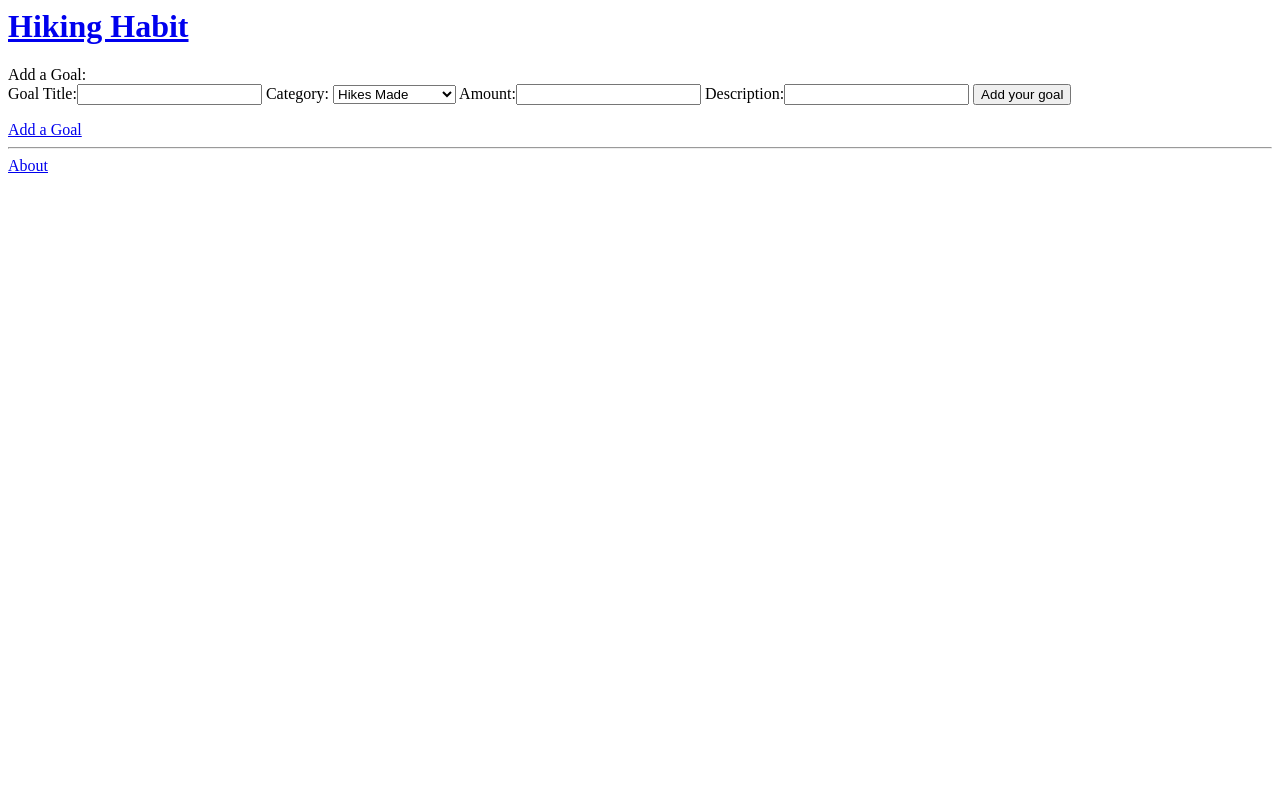
After one commit to katerina-kossler/hiking-habit, a Flask app: template templates/new_goal.html in a window 1280 px wide. The commit adds this page. Run offline with Flask 2, Linux system fonts and the light colour scheme; the template is opened without the code that fills it, so the values that code supplies are empty.

Commit message:
start adding submission routes to have user progress

```diff
--- a/server.py
+++ b/server.py
@@ -12,10 +12,7 @@ import requests
 
 key = os.environ["HIKINGPROJECT_KEY"]
 coordinates = pgeocode.Nominatim('us')
-
 app = Flask(__name__)
-
-# A secret key is needed to use Flask sessioning features
 
 # To-do: make actual key and store locally until full deployment
 app.secret_key = 'this-should-be-something-unguessable'
@@ -84,40 +81,32 @@ def intake_user_info():
     created_on = date.today()
     first_name = request.form.get("first")
     last_name = request.form.get("last")
-    # might give option for radio buttons of profile image_url if time
     username_in_system = User.query.filter_by(username=username).first()
     email_in_system = User.query.filter_by(email=email).first()
-
-# once basics work we want to salt and hash the input password before
-#  saving in db, then might want to generate hashed passwords and update for current users
-#  salted = password + salt (stored externally)
-#  os.urandom(size) -- need to append salt and the hashed password to the db / model
-
     if username_in_system:
         flash("That username is taken, please choose a different one.")
         return redirect("/register") # maybe keep most of info in redirect
-    elif email_in_system and email_in_system.canceled_by_user == False:
-        flash("There is already an active account with that email!")
+    elif email_in_system:
+        flash("That email is taken, please choose a different one")
         return redirect("/register")
-
-        user = User(username=username,
-                    email=email,
-                    password=password,
-                    created_on=created_on,
-                    first_name=first_name,
-                    last_name=last_name,
-                    canceled_by_user=False)
-        db.session.add(user)
-        db.session.commit()
-
-        return redirect("/login")
+    user = User(username=username,
+                email=email,
+                password=password,
+                created_on=created_on,
+                first_name=first_name,
+                last_name=last_name,
+                canceled_by_user=False)
+    db.session.add(user)
+    db.session.commit()
+    user = User.query.filter_by(username=username).first()
+    session["current_user"] = user.user_id
+    return redirect("/profile")
 
 @app.route("/profile", methods=["GET"])
 def show_profile():
     """Loads a user's profile from initial intake info"""
     if not 'current_user' in session:
         return redirect('/')
-
     user_id = session["current_user"]
     user = User.query.get(user_id)
     goals = Goal.query.filter_by(user_id=user_id).all()
@@ -140,10 +129,10 @@ def load_search_results():
     details = coordinates.query_postal_code(zipcode)
     latitude = details["latitude"]
     longitude = details["longitude"]
-    search_distance = request.form.get("max_radius")
+    search_distance = request.form.get("maxRadius")
     min_length = request.form.get("length")
     sort = request.form.get("sort")
-    max_results = request.form.get("max_results")
+    max_results = request.form.get("maxResults")
     payload = {"key":key,
                "lon":longitude,
                "lat":latitude,
@@ -175,23 +164,21 @@ def add_hike():
 
     # this should occur when user selects a trail from the search trail page,
     # user should redirect to the new hike info after added to db
+    print(trail_id)
+    # check if trail is in the db
+    # if yes, check status date
+    # if status can be updated , do so
 
-    print("add a hike")
-    return redirect('/hikes')
+    # can edit hike (status, date, etc)
 
-@app.route("/results", methods=["GET"])
-def show_completed_hike_results():
-    """Shows all hike results"""
-    if not 'current_user' in session:
-        return redirect('/')
-    results = HikeResult.query.filter_by(user_id=session["current_user"]).all()
+    # if hike is complete / updated to complete open new results options to review
+        # details
+        # hiked_on
+        # ascent_rating
+        # distance_rating
+        # challenge_rating
+        # hike_time
     pass
-
-# @app.route("/results", methods=["POST"])
-# def add_hike_result():
-#     """Posts any changes to or adds a hike result for a completed hike"""
-
-#     pass
 
 @app.route("/goals", methods=["GET"])
 def show_current_goals_and_progress():
@@ -201,18 +188,28 @@ def show_current_goals_and_progress():
     goals = Goal.query.filter_by(user_id=session["current_user"]).all()
     return render_template("goals.html", goals=goals)
 
+@app.route("/edit_goal/{goal_id}", methods=["GET"])
+def modify_goal():
+    """Modify or cancel a selected goal """
 
-# @app.route("/goals", methods=["POST"])
-# def change_goals():
-#     """Add, modify, or cancel a selected, active goal"""
+#  add similar route for submitting changes
 
-#     pass
 
-# @app.route("/edit_goal/{goal_id}", methods=["GET"])
-# def modify_goal():
-#     """Modify a selected goal """
+@app.route("/edit_goal/{goal_id}", methods=["POST"])
+def modify_goal():
+    """Modify or cancel a selected goal """
+    pass
+#  add similar route for submitting changes
 
-# #  add similar route for submitting changes
+@app.route("/add_goal", methods=["GET"])
+def show_goal_form():
+    """Render a form to make a new goal"""
+    return render_template("new_goal.html")
+
+@app.route("/add_goal", methods=["POST"])
+def show_goal_form():
+    """Verify and add goal to the database for a user"""
+    pass
 
 @app.route("/check_status/{trail_id}", methods=["GET"])
 def check_current_trail_status():
--- /dev/null
+++ b/templates/new_goal.html
@@ -0,0 +1,32 @@
+{% extends 'base.html' %}
+
+{% block title %} Hiking Habit {% endblock %}
+
+{% block body %}
+  Add a Goal:
+  <form action="/goals" method="POST">
+    Goal Title:<input type="text" name="title" required>
+    Category:
+    <select name="goalType">
+      <option value="NUMBER_HIKES">Hikes Made</option>
+      <option value="MILES_HIKED">Total Miles Hiked</option>
+      <option value="FEET_ASCENDED">Feet CLimbed</option>
+      <option value="HIKEABLE_MILES">Miles in a hike</option>
+      <option value="HIKE_DIFFICULTY">Hike Difficulty</option>
+    </select>
+    Amount:<input type="number" name="numericalValue">
+    Description:<input type="text" name="description">
+    <input type='submit' value='Add your goal'>
+  </form>
+
+  {% if goals: %}
+    Edit a goal:
+    <!-- list goals with links to go to an edit goal method which gives option to cancel or change the numerical value -->
+  {% endif %}
+
+  <a href="/new_goal">Add a Goal</a>
+{% endblock %}
+
+
+{% block js %}
+{% endblock %}
--- a/templates/sign-up.html
+++ b/templates/sign-up.html
@@ -12,8 +12,6 @@
     Password:<input type="text" name="password"><br>
     First Name:<input type="text" name="first">
     Last Name:<input type="text" name="last"><br>
-    <!-- display optional images that have values or urls or give the option to input a url -->
-    Profile Picture:<input type="url" name="url" id="url" placeholder="https://example.com" pattern="https://.*" size="30">
 
     <input type='submit' value='Submit'>
 
```
Also changed, not shown: templates/goals.html (+1 -11 lines), templates/new_hike.html (added).
